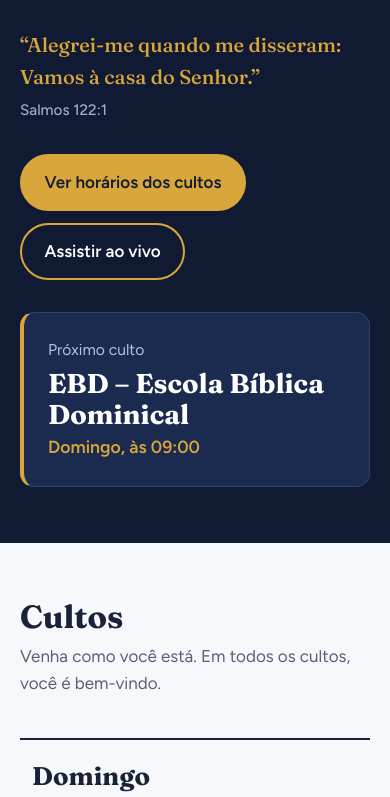
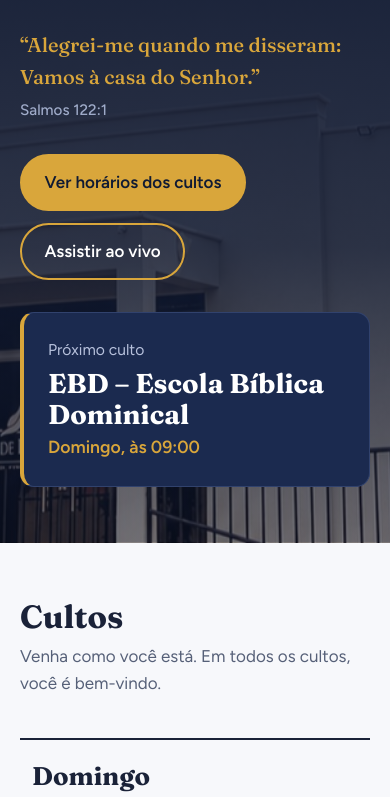
Before and after one commit to oliveiraronaldo/site_igreja, a plain HTML site: page index.html in a window 390 px wide. Shown: the part 261-1058 px from the top of the page. Drawn offline with Linux system fonts and the light colour scheme.

Commit message:
Add files via upload

```diff
--- a/index.html
+++ b/index.html
@@ -232,7 +232,7 @@ footer strong{color:var(--white);font-family:var(--serif)}
             href="https://www.google.com/maps/search/?api=1&amp;query=Assembleia+de+Deus+Miss%C3%A3o+Ituiutaba"
             target="_blank"
             rel="noopener"
-            >Abrir no Google Maps</a
+            >Abrir no Google Maps &rarr; </a
           >
         </div>
       </section>
--- a/style.css
+++ b/style.css
@@ -27,19 +27,41 @@ nav a:hover{color:var(--gold)}
 }
 
 /* Hero */
-.hero{background:var(--night);color:var(--white);position:relative;overflow:hidden;padding:clamp(3.5rem,9vw,7rem) 0}
-.hero::before{content:"";position:absolute;right:-8%;top:-30%;width:70vmin;height:70vmin;max-width:760px;max-height:760px;
+/* .hero{background:var(--night);color:var(--white);position:relative;overflow:hidden;padding:clamp(3.5rem,9vw,7rem) 0} */
+/* .hero::before{content:"";position:absolute;right:-8%;top:-30%;width:70vmin;height:70vmin;max-width:760px;max-height:760px;
   background:conic-gradient(from 200deg at 50% 50%,rgba(217,166,59,.0),rgba(217,166,59,.22),rgba(217,166,59,0) 25%,rgba(217,166,59,.12) 40%,rgba(217,166,59,0) 55%);
   border-radius:50%;filter:blur(2px);animation:glow 1.6s ease-out both}
-@keyframes glow{from{opacity:0;transform:scale(.85)}to{opacity:1;transform:none}}
+@keyframes glow{from{opacity:0;transform:scale(.85)}to{opacity:1;transform:none}} */
+
+.hero {
+  /* 1. Substitua #101a33 pela cor exata do seu fundo atual, caso seja diferente */
+  background-color: var(--night);
+
+  /* 2. Degradê horizontal (90deg) da esquerda para a direita por cima da imagem */
+  background-image:
+    linear-gradient(
+      90deg,
+      #101a33 0%,
+      #101a33 20%,
+      rgba(16, 26, 51, 0.7) 35%,
+      rgba(16, 26, 51, 0.4) 55%,
+      rgba(16, 26, 51, 0.2) 70%
+    ),
+    url('./assets/fachada.PNG'); /* Coloque o caminho da sua imagem aqui */
+
+  background-size: cover;
+  background-position: right center;
+  background-repeat: no-repeat;
+}
+
 .hero .wrap{position:relative;display:grid;grid-template-columns:1.25fr .75fr;gap:3rem;align-items:end}
-.hero h1{font-size:clamp(2.6rem,7vw,5rem);letter-spacing:-.02em}
+.hero h1{font-size:clamp(2.6rem,7vw,5rem);letter-spacing:-.02em; color:var(--white)}
 .hero .city{margin-top:1rem;font-size:1.2rem;color:#cfd6e8}
 .verse{margin-top:2rem;max-width:34ch;font-family:var(--serif);font-weight:500;font-size:1.25rem;color:var(--gold)}
 .verse small{display:block;margin-top:.3rem;font-family:var(--sans);font-size:.95rem;color:#9fabc9}
 .next{background:var(--night-2);border:1px solid #31426d;border-left:4px solid var(--gold);border-radius:14px;padding:1.5rem}
 .next p{color:#b7c1dc;font-size:.98rem}
-.next strong{display:block;margin:.35rem 0 .2rem;font-family:var(--serif);font-size:1.7rem;line-height:1.15}
+.next strong{display:block;margin:.35rem 0 .2rem;font-family:var(--serif);font-size:1.7rem;line-height:1.15; color: var(--white)}
 .next span{color:var(--gold);font-weight:600;font-size:1.1rem}
 .btns{display:flex;flex-wrap:wrap;gap:.75rem;margin-top:2rem}
 .btn{display:inline-block;padding:.8rem 1.4rem;border-radius:999px;font-weight:600;text-decoration:none;border:2px solid var(--gold);transition:background .2s,color .2s}
@@ -101,7 +123,7 @@ section{padding:clamp(3.5rem,8vw,6rem) 0}
 #localizacao .lead{color:#b7c1dc}
 .map{border:1px solid var(--line);border-radius:16px;overflow:hidden;background:var(--night)}
 .map iframe{display:block;width:100%;height:clamp(300px,50vw,440px);border:0}
-.maplink{display:inline-block;margin-top:1.25rem;font-weight:600;color:var(--gold-deep)}
+.maplink{display:inline-block;margin-top:1.25rem;font-weight:600;color:var(--gold-deep); text-decoration: none; color:var(--white)}
 
 footer{background:#0b1226;color:#9fabc9;padding:2.5rem 0;font-size:.95rem}
 footer .wrap{display:flex;flex-wrap:wrap;gap:1rem;justify-content:space-between}
@@ -109,6 +131,16 @@ footer strong{color:var(--white);font-family:var(--serif)}
 
 /* Mobile */
 @media (max-width:860px){
+  .hero {
+    background-image:
+      linear-gradient(
+        180deg,
+        #101a33 0%,
+        rgba(16, 26, 51, 0.85) 60%,
+        rgba(16, 26, 51, 0.5) 100%
+      ),
+      url('./assets/fachada.PNG');
+    background-position: center;}
   .hero .wrap{grid-template-columns:1fr;gap:2rem}
   .min{grid-template-columns:1fr 1fr}
   .media{grid-template-columns:1fr}
```
Also changed, not shown: assets/fachada.PNG (added).
